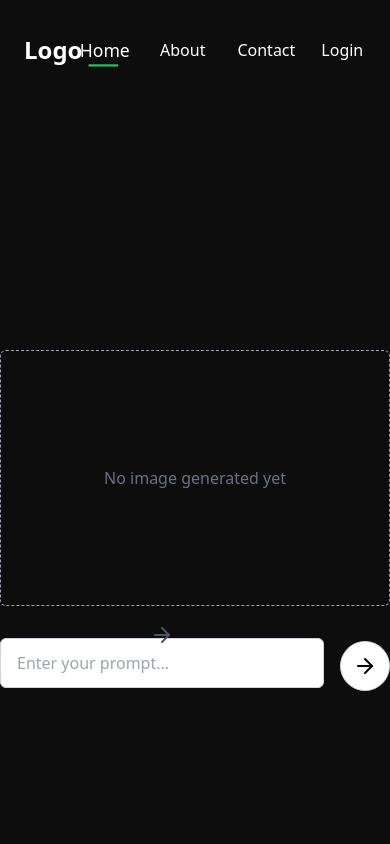
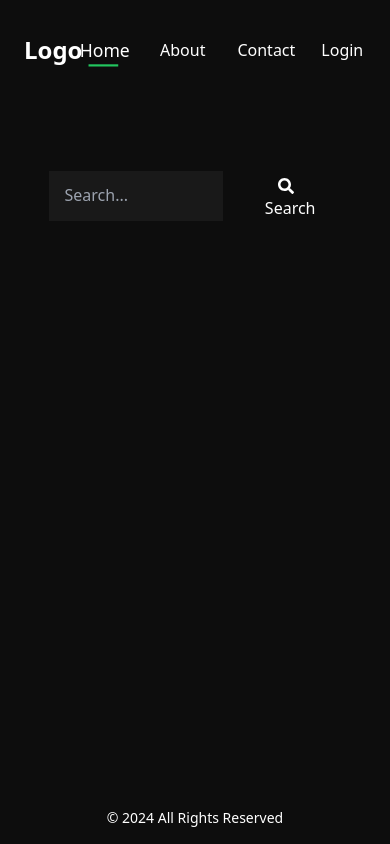
Before and after one commit to dscInterview/frontend, a React (Create React App) app: page / in a window 390 px wide. Shown: the top 844 px of the page. Built offline with nearby package versions, Linux system fonts and the light colour scheme.

Commit message:
Redux Part

```diff
--- a/src/Pages/ContactPage.jsx
+++ b/src/Pages/ContactPage.jsx
@@ -1,7 +1,104 @@
-function ContactPage() {
-    return ( <div>
-        <h1>Contact Page</h1>
-    </div> );
-}
+import React, { useState } from 'react';
+import { FiArrowRight } from 'react-icons/fi';
+import { useForm } from 'react-hook-form';
+import * as Yup from 'yup';
+import { yupResolver } from '@hookform/resolvers/yup';
+
+// Form validation schema
+const schema = Yup.object().shape({
+  prompt: Yup.string()
+    .required('Prompt is required')
+    .max(300, 'Prompt cannot exceed 300 characters'),
+});
+
+const ContactPage = () => {
+  const [generatedImage, setGeneratedImage] = useState(null); // Store generated image
+  const [description, setDescription] = useState(''); // Store description
+
+  const {
+    register,
+    handleSubmit,
+    formState: { errors },
+  } = useForm({
+    resolver: yupResolver(schema),
+  });
+
+  const onSubmit = (data) => {
+    const mockImage = 'https://via.placeholder.com/400x300'; // Replace with backend image URL
+    const mockDescription = `Generated image for: "${data.prompt}"`;
+
+    setGeneratedImage(mockImage);
+    setDescription(mockDescription);
+  };
+
+  return (
+    <div className="flex flex-col items-center justify-center min-h-screen space-y-8">
+      {/* Image Display Section */}
+      <div className="flex flex-col items-center w-full max-w-lg">
+        {generatedImage ? (
+          <>
+            <img
+              src={generatedImage}
+              alt="Generated"
+              className="w-full h-auto object-contain rounded-md border border-gray-300"
+            />
+            <p className="mt-4 text-center text-gray-700">{description}</p>
+          </>
+        ) : (
+          <div className="w-full h-64 flex items-center justify-center border border-dashed border-gray-400 rounded-md">
+            <p className="text-gray-500">No image generated yet</p>
+          </div>
+        )}
+      </div>
+
+      {/* Input Section */}
+      <form
+        onSubmit={handleSubmit(onSubmit)}
+        className="w-full max-w-lg flex items-center space-x-4"
+      >
+        <div className="relative w-full">
+          {/* Arrow Icon for focus, initially centered */}
+          <FiArrowRight
+            size={24}
+            className="absolute top-[-15px] left-1/2 transform -translate-x-1/2 cursor-pointer text-gray-600 hover:text-gray-800"
+            onClick={() => document.getElementById('promptInput').focus()}
+          />
+
+          {/* Input field */}
+          <textarea
+            {...register('prompt')}
+            id="promptInput"
+            placeholder="Enter your prompt..."
+            rows={1}
+            onInput={(e) => {
+              e.target.style.height = 'auto';
+              const maxHeight = window.innerHeight * 0.2; // Limit to 20% of viewport height
+              e.target.style.height = `${Math.min(e.target.scrollHeight, maxHeight)}px`;
+              if (e.target.scrollHeight > maxHeight) {
+                e.target.style.overflowY = 'scroll';
+              }
+            }}
+            className={`w-full px-4 py-3 border ${
+              errors.prompt ? 'border-red-500' : 'border-gray-300'
+            } rounded-md text-gray-700 focus:ring-2 focus:ring-blue-400 focus:outline-none resize-none`}
+          />
+        </div>
+
+        {/* Submit Button */}
+        <button
+          type="submit"
+          className="p-3 bg-white border border-gray-300 rounded-full hover:shadow-lg focus:ring-2 focus:ring-gray-400 focus:outline-none"
+        >
+          <FiArrowRight className="text-black" size={24} />
+        </button>
+      </form>
+
+      {/* Error Message */}
+      {errors.prompt && (
+        <p className="text-red-500 text-sm mt-2">{errors.prompt.message}</p>
+      )}
+    </div>
+  );
+};
 
 export default ContactPage;
--- a/src/Pages/HomePage.jsx
+++ b/src/Pages/HomePage.jsx
@@ -1,104 +1,102 @@
-import React, { useState } from 'react';
-import { FiArrowRight } from 'react-icons/fi';
-import { useForm } from 'react-hook-form';
-import * as Yup from 'yup';
-import { yupResolver } from '@hookform/resolvers/yup';
+import React, { useState } from "react";
+import { FaSearch, FaStar, FaStarHalfAlt, FaRegStar } from "react-icons/fa"; // React Icons for stars
 
-// Form validation schema
-const schema = Yup.object().shape({
-  prompt: Yup.string()
-    .required('Prompt is required')
-    .max(300, 'Prompt cannot exceed 300 characters'),
-});
+const Homepage = () => {
+  const [searchClicked, setSearchClicked] = useState(false);
+  const [searchQuery, setSearchQuery] = useState("");
+  const [data, setData] = useState(null);
 
-const HomePage = () => {
-  const [generatedImage, setGeneratedImage] = useState(null); // Store generated image
-  const [description, setDescription] = useState(''); // Store description
+  const handleSearchClick = () => {
+    if (searchQuery.trim() !== "") {
+      // Simulate fetching data based on the search query
+      setData({
+        image: "https://via.placeholder.com/300",
+        description:
+          "Samsung is genius because it's the opposite of Apple. Apple is not genius because we can't afford it, that's why we are not fit.",
+        ratings: 4.5, // Rating value between 0 and 5
+        price: "$299",
+        link: "https://www.google.com", // Dummy link for the Buy Now button
+      });
+      setSearchClicked(true);
+    }
+  };
 
-  const {
-    register,
-    handleSubmit,
-    formState: { errors },
-  } = useForm({
-    resolver: yupResolver(schema),
-  });
-
-  const onSubmit = (data) => {
-    const mockImage = 'https://via.placeholder.com/400x300'; // Replace with backend image URL
-    const mockDescription = `Generated image for: "${data.prompt}"`;
-
-    setGeneratedImage(mockImage);
-    setDescription(mockDescription);
+  const renderStars = (rating) => {
+    // Rating can range from 0 to 5
+    const stars = [];
+    for (let i = 1; i <= 5; i++) {
+      if (rating >= i) {
+        stars.push(<FaStar key={i} className="text-yellow-500" />);
+      } else if (rating > i - 1 && rating < i) {
+        stars.push(<FaStarHalfAlt key={i} className="text-yellow-500" />);
+      } else {
+        stars.push(<FaRegStar key={i} className="text-yellow-500" />);
+      }
+    }
+    return stars;
   };
 
   return (
-    <div className="flex flex-col items-center justify-center min-h-screen space-y-8">
-      {/* Image Display Section */}
-      <div className="flex flex-col items-center w-full max-w-lg">
-        {generatedImage ? (
-          <>
-            <img
-              src={generatedImage}
-              alt="Generated"
-              className="w-full h-auto object-contain rounded-md border border-gray-300"
-            />
-            <p className="mt-4 text-center text-gray-700">{description}</p>
-          </>
-        ) : (
-          <div className="w-full h-64 flex items-center justify-center border border-dashed border-gray-400 rounded-md">
-            <p className="text-gray-500">No image generated yet</p>
-          </div>
-        )}
+    <div className="relative w-full min-h-auto bg-transparent text-white">
+      {/* Before Clicking: Search Bar and Button */}
+      <div className="flex justify-center items-center w-10/12 mx-auto h-24 mt-12">
+        <div className="flex items-center w-full max-w-3xl p-4 rounded-md">
+          <input
+            type="text"
+            placeholder="Search..."
+            value={searchQuery}
+            onChange={(e) => setSearchQuery(e.target.value)}
+            className="px-4 py-3 text-white bg-[#191919] w-full border-b-2 border-[#191919] focus:outline-none"
+          />
+          <button
+            onClick={handleSearchClick}
+            className="ml-4 px-6 py-2 border-2 border-transparent text-white rounded-md focus:outline-none transition-all duration-300 hover:border-white hover:shadow-md hover:shadow-white"
+          >
+            <FaSearch className="inline mr-2" />
+            Search
+          </button>
+        </div>
       </div>
 
-      {/* Input Section */}
-      <form
-        onSubmit={handleSubmit(onSubmit)}
-        className="w-full max-w-lg flex items-center space-x-4"
-      >
-        <div className="relative w-full">
-          {/* Arrow Icon for focus, initially centered */}
-          <FiArrowRight
-            size={24}
-            className="absolute top-[-15px] left-1/2 transform -translate-x-1/2 cursor-pointer text-gray-600 hover:text-gray-800"
-            onClick={() => document.getElementById('promptInput').focus()}
-          />
+      {/* After Clicking: Show Details in Row Layout */}
+      {searchClicked && data && (
+        <div className="flex flex-col md:flex-row justify-center mx-auto p-6 mt-12 w-10/12">
+          {/* Image */}
+          <div className="w-full md:w-1/2 mb-6 md:mb-0">
+            <img
+              src={data?.image}
+              alt="Product"
+              className="w-full max-w-md mx-auto rounded-lg"
+            />
+          </div>
 
-          {/* Input field */}
-          <textarea
-            {...register('prompt')}
-            id="promptInput"
-            placeholder="Enter your prompt..."
-            rows={1}
-            onInput={(e) => {
-              e.target.style.height = 'auto';
-              const maxHeight = window.innerHeight * 0.2; // Limit to 20% of viewport height
-              e.target.style.height = `${Math.min(e.target.scrollHeight, maxHeight)}px`;
-              if (e.target.scrollHeight > maxHeight) {
-                e.target.style.overflowY = 'scroll';
-              }
-            }}
-            className={`w-full px-4 py-3 border ${
-              errors.prompt ? 'border-red-500' : 'border-gray-300'
-            } rounded-md text-gray-700 focus:ring-2 focus:ring-blue-400 focus:outline-none resize-none`}
-          />
+          {/* Product Details (Description, Ratings, Price, and Buy Now Button) */}
+          <div className="flex flex-col md:w-1/2 justify-center md:items-start text-center md:text-left">
+            <h2 className="text-xl font-bold mb-4">{data?.description}</h2>
+
+            {/* Ratings with Stars and Rating Number */}
+            <div className="flex items-center mb-6"> {/* Increased margin-bottom for more space */}
+              {renderStars(data?.ratings)}
+              <span className="ml-2 text-yellow-500 text-lg font-semibold">{data?.ratings}</span>
+            </div>
+
+            {/* Price and Buy Now Button */}
+            <div className="flex justify-between items-center mb-8 space-x-8"> {/* Increased margin-bottom and space between price and button */}
+              <p className="text-lg font-bold">{data?.price}</p>
+              <a
+                href={data?.link}
+                target="_blank"
+                rel="noopener noreferrer"
+                className={`px-6 py-2 border-2 border-transparent text-white rounded-md focus:outline-none transition-all duration-300 hover:border-red-500 hover:shadow-md hover:shadow-red-500/50`}
+              >
+                Buy Now
+              </a>
+            </div>
+          </div>
         </div>
-
-        {/* Submit Button */}
-        <button
-          type="submit"
-          className="p-3 bg-white border border-gray-300 rounded-full hover:shadow-lg focus:ring-2 focus:ring-gray-400 focus:outline-none"
-        >
-          <FiArrowRight className="text-black" size={24} />
-        </button>
-      </form>
-
-      {/* Error Message */}
-      {errors.prompt && (
-        <p className="text-red-500 text-sm mt-2">{errors.prompt.message}</p>
       )}
     </div>
   );
 };
 
-export default HomePage;
+export default Homepage;
```
